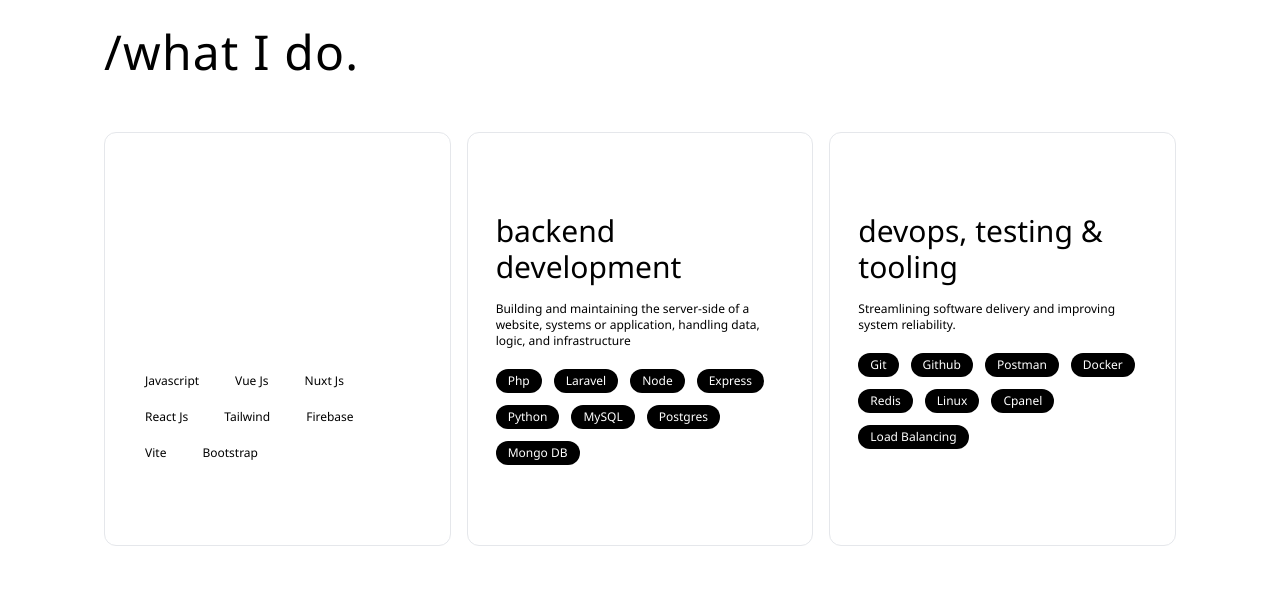
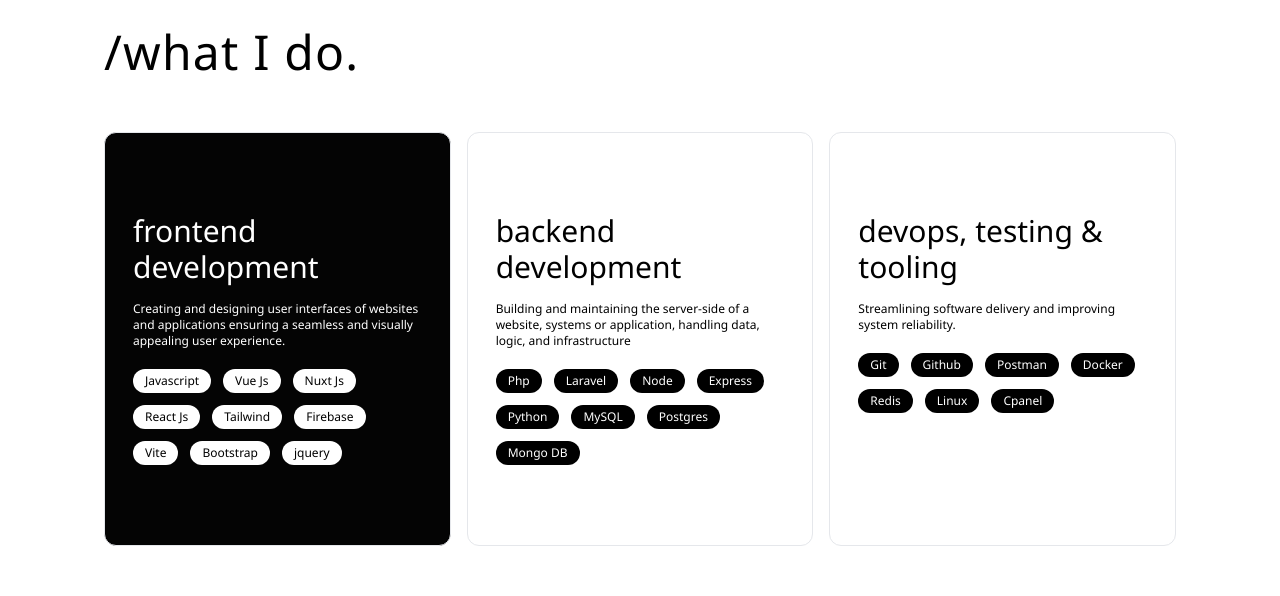
Before and after one commit to ryanmwakio/folio, a Vue app: page / in a window 1280 px wide. Shown: the part 940-1536 px from the top of the page. Built offline with nearby package versions, Linux system fonts and the light colour scheme.

Commit message:
active status change

```diff
--- a/src/components/HomeServices.vue
+++ b/src/components/HomeServices.vue
@@ -15,9 +15,12 @@
 
       <div class="grid grid-cols-1 md:grid-cols-3 gap-4">
         <div
-          class="bg-white py-20 px-7 rounded-xl border"
+          class="py-20 px-7 rounded-xl border"
+          :class="{
+            'bg-charcoal-black': active == 1,
+            'bg-white': active !== 1
+          }"
           @mouseover="handleActive(1)"
-          :class="{ 'bg-black': active === 1 }"
         >
           <h1
             class="text-xl md:text-3xl mb-4 w-11/12"
@@ -76,13 +79,21 @@
               :class="{ 'text-white bg-black': active !== 1, 'text-black bg-white': active === 1 }"
               >Bootstrap</span
             >
+            <span
+              class="rounded-xl py-1 px-3 text-xs"
+              :class="{ 'text-white bg-black': active !== 1, 'text-black bg-white': active === 1 }"
+              >jquery</span
+            >
           </div>
         </div>
 
         <div
-          class="bg-white py-20 px-7 rounded-xl border"
+          class="py-20 px-7 rounded-xl border"
+          :class="{
+            'bg-charcoal-black': active == 2,
+            'bg-white': active !== 2
+          }"
           @mouseover="handleActive(2)"
-          :class="{ 'bg-black': active === 2 }"
         >
           <h1
             :class="{ 'text-black': active !== 2, 'text-white': active === 2 }"
@@ -142,9 +153,12 @@
         </div>
 
         <div
-          class="bg-white py-20 px-7 rounded-xl border"
+          class="py-20 px-7 rounded-xl border"
+          :class="{
+            'bg-charcoal-black': active == 3,
+            'bg-white': active !== 3
+          }"
           @mouseover="handleActive(3)"
-          :class="{ 'bg-black': active === 3 }"
         >
           <h1
             class="text-xl md:text-3xl mb-4 w-11/12"
@@ -200,11 +214,6 @@
               :class="{ 'text-white bg-black': active !== 3, 'text-black bg-white': active === 3 }"
               >Cpanel</span
             >
-            <span
-              class="rounded-xl py-1 px-3 text-xs"
-              :class="{ 'text-white bg-black': active !== 3, 'text-black bg-white': active === 3 }"
-              >Load Balancing</span
-            >
           </div>
         </div>
       </div>
```
